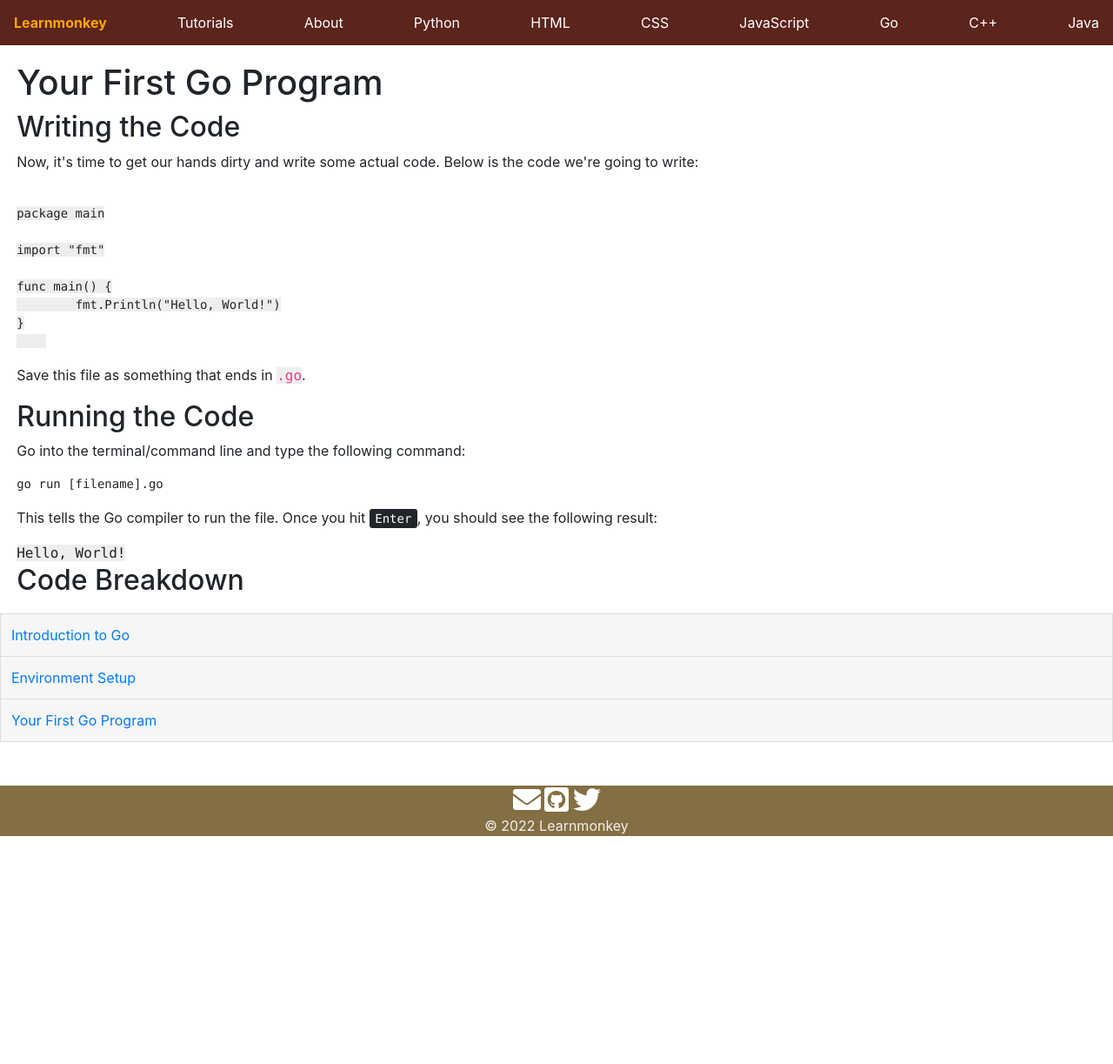
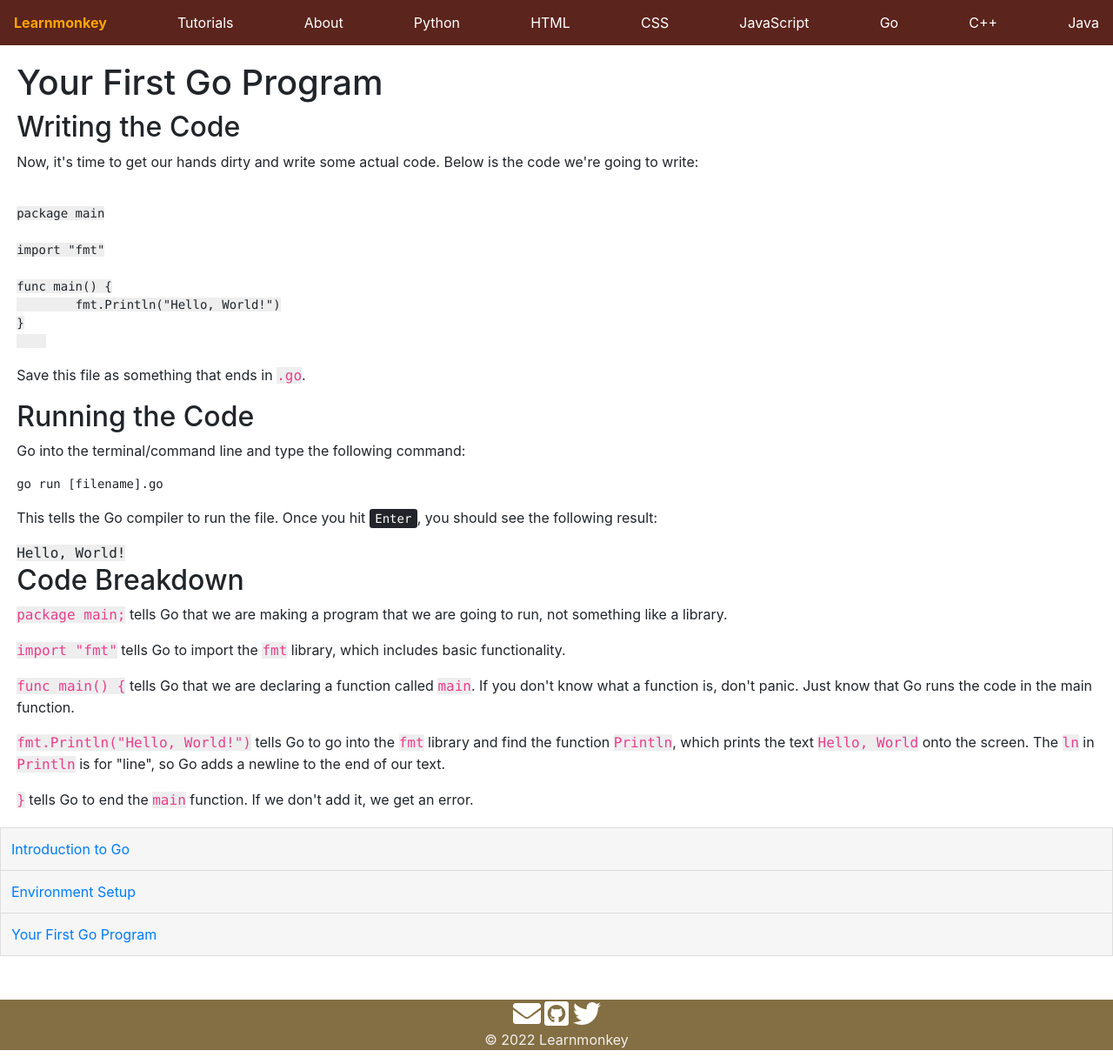
Before and after one commit to learnmonkey/learnmonkey.github.io, a Jekyll site: the page built from programming/golang/your-first-go-program.html, in a window 1280 px wide and 1223 px high. Shown: the whole window at 87% size. Built offline with Jekyll 4.4.1, drawn with Linux system fonts in a browser that asks for light colours.

Commit message:
code breakdown section for first go program

```diff
--- a/programming/golang/your-first-go-program.html
+++ b/programming/golang/your-first-go-program.html
@@ -31,4 +31,10 @@ func main() {
 
 <section>
     <h2>Code Breakdown</h2>
+    <p><code>package main;</code> tells Go that we are making a program that we are going to run, not something like a library.</p>
+    <p><code>import "fmt"</code> tells Go to import the <code>fmt</code> library, which includes basic functionality.</p>
+    <p><code>func main() {</code> tells Go that we are declaring a function called <code>main</code>. If you don't know what a function is, don't panic. Just know that Go runs the code in the main function.</p>
+    <p><code>fmt.Println("Hello, World!")</code> tells Go to go into the <code>fmt</code> library and find the function <code>Println</code>, which prints the text <code>Hello, World</code> onto the screen. The <code>ln</code> in <code>Println</code> is for
+    "line", so Go adds a newline to the end of our text.</p>
+    <p><code>}</code> tells Go to end the <code>main</code> function. If we don't add it, we get an error.</p>
 </section>
```
